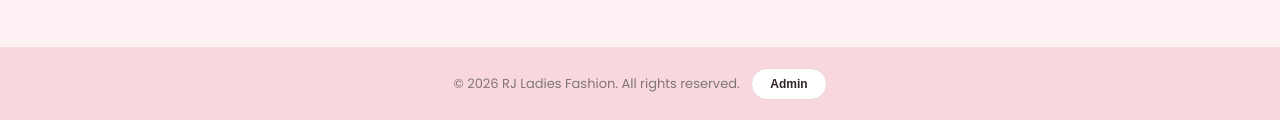
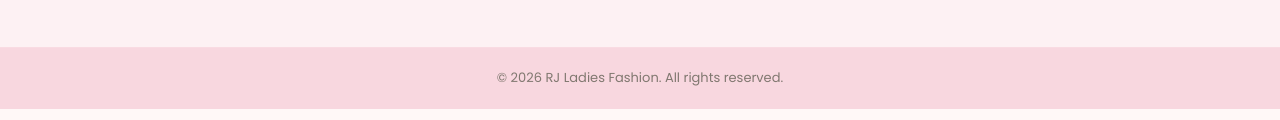
Before and after one commit to Sathvidhu/RJ-Ladies-Fashion, a plain HTML site: page index.html in a window 1280 px wide. Shown: the part 2647-2767 px from the top of the page. Drawn offline with nearby package versions, Linux system fonts and the light colour scheme; some packages are replaced by stand-ins of ours; no server answers; a script that the page names is missing; a web font is replaced by a local one.

```diff
--- a/index.html
+++ b/index.html
@@ -245,7 +245,7 @@
             </div>
         </div>
         <div class="footer-bottom">
-            <p>&copy; 2026 RJ Ladies Fashion. All rights reserved. <button type="button" id="open-auth-btn" class="nav-auth-btn" style="margin-left:8px;font-size:12px;">Admin</button></p>
+            <p>&copy; 2026 RJ Ladies Fashion. All rights reserved. <!--<button type="button" id="open-auth-btn" class="nav-auth-btn" style="margin-left:8px;font-size:12px;">Admin</button>--></p>
         </div>
     </footer>
     <!-- Supabase CDN -->
```
